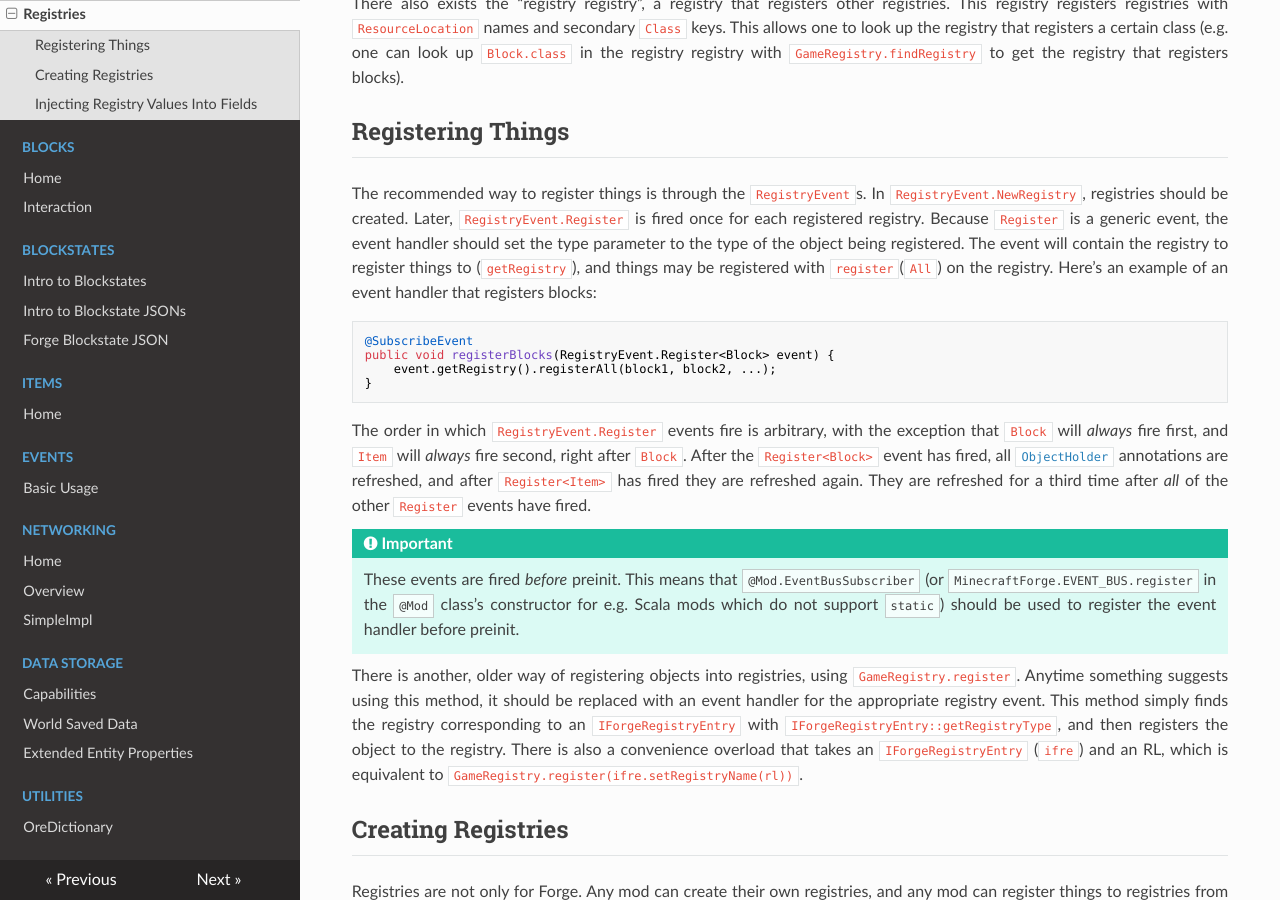
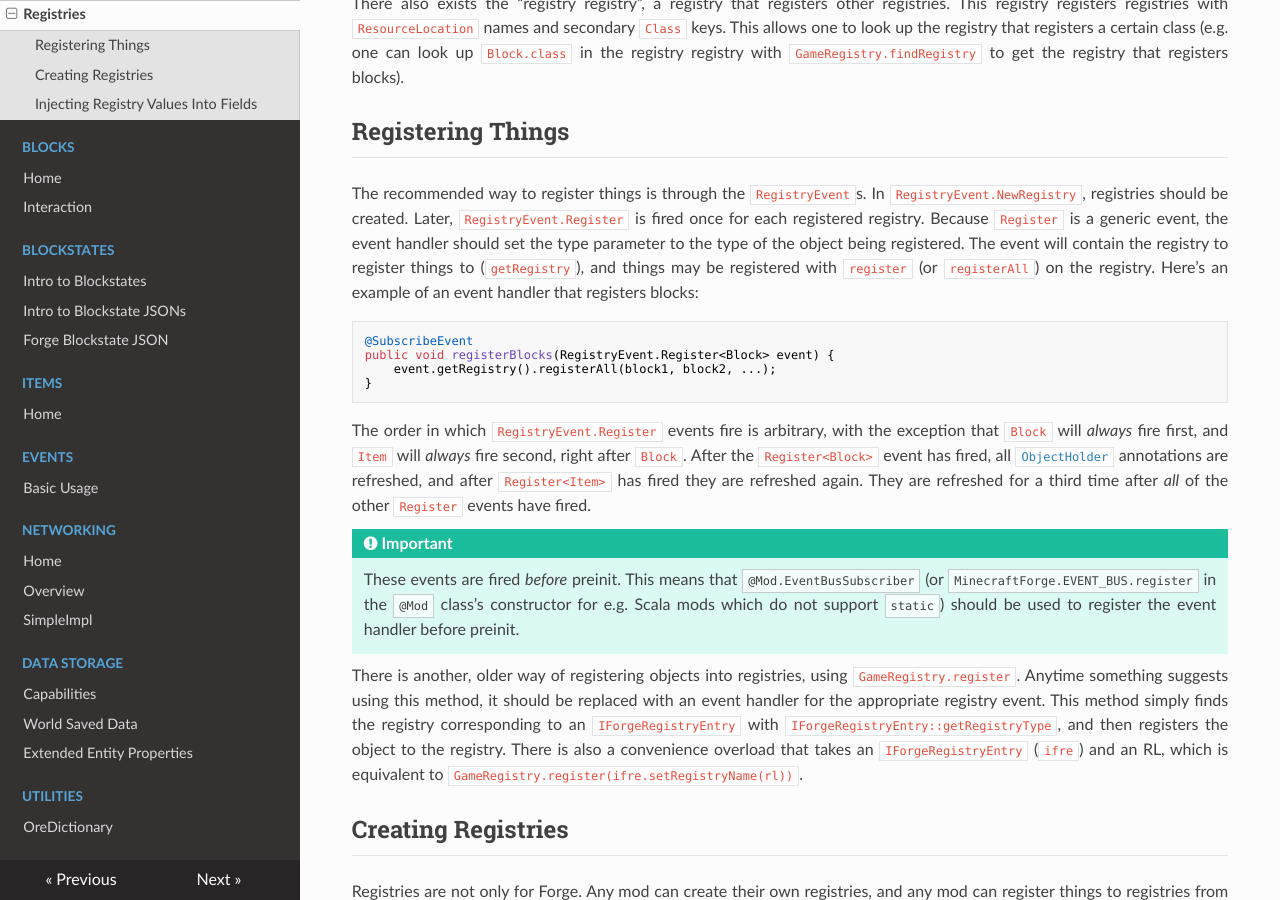
Before and after one commit to MinecraftForge/Documentation, an MkDocs documentation site: the page built from docs/concepts/registries.md, in a window 1280 px wide and 900 px high, scrolled down 593 px. Built offline with MkDocs 1.6.1, drawn with Linux system fonts in a browser that asks for light colours; nearby versions of some CDN libraries; old or Windows-style settings are respelled for this version of MkDocs.

Commit message:
Update registries.md

````diff
--- a/docs/concepts/registries.md
+++ b/docs/concepts/registries.md
@@ -10,7 +10,7 @@ There also exists the "registry registry", a registry that registers other regis
 Registering Things
 ------------------
 
-The recommended way to register things is through the `RegistryEvent`s. In `RegistryEvent.NewRegistry`, registries should be created. Later, `RegistryEvent.Register` is fired once for each registered registry. Because `Register` is a generic event, the event handler should set the type parameter to the type of the object being registered. The event will contain the registry to register things to (`getRegistry`), and things may be registered with `register`(`All`) on the registry. Here's an example of an event handler that registers blocks:
+The recommended way to register things is through the `RegistryEvent`s. In `RegistryEvent.NewRegistry`, registries should be created. Later, `RegistryEvent.Register` is fired once for each registered registry. Because `Register` is a generic event, the event handler should set the type parameter to the type of the object being registered. The event will contain the registry to register things to (`getRegistry`), and things may be registered with `register` (or `registerAll`) on the registry. Here's an example of an event handler that registers blocks:
 
 ```java
 @SubscribeEvent
````
